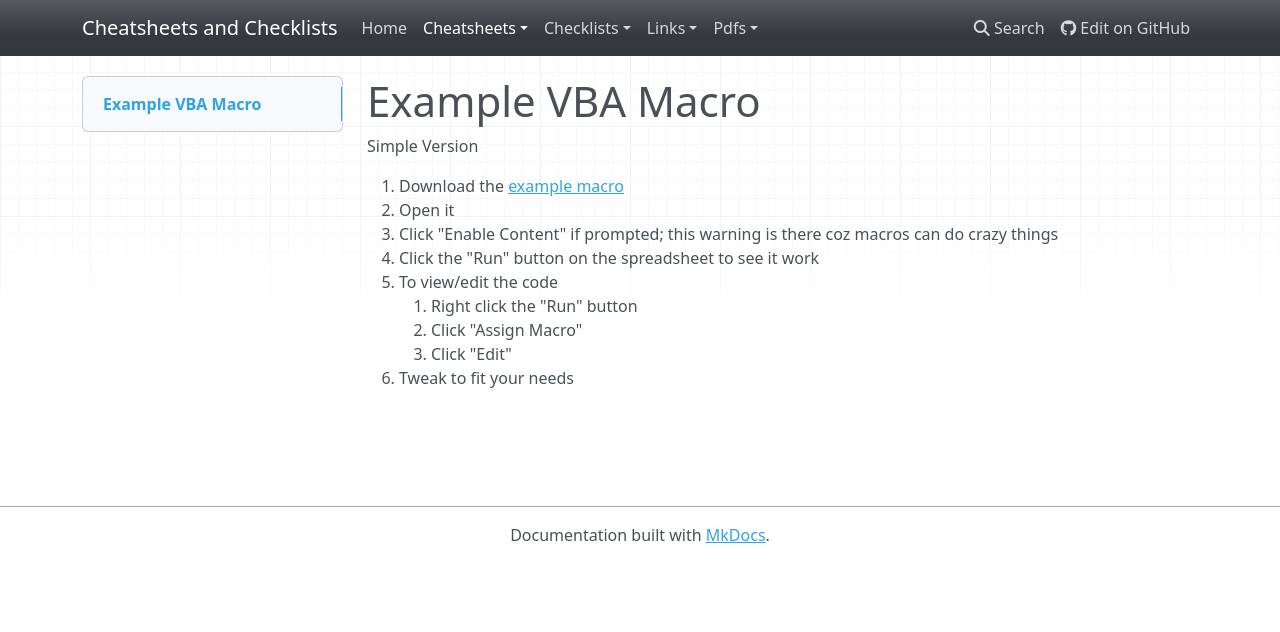
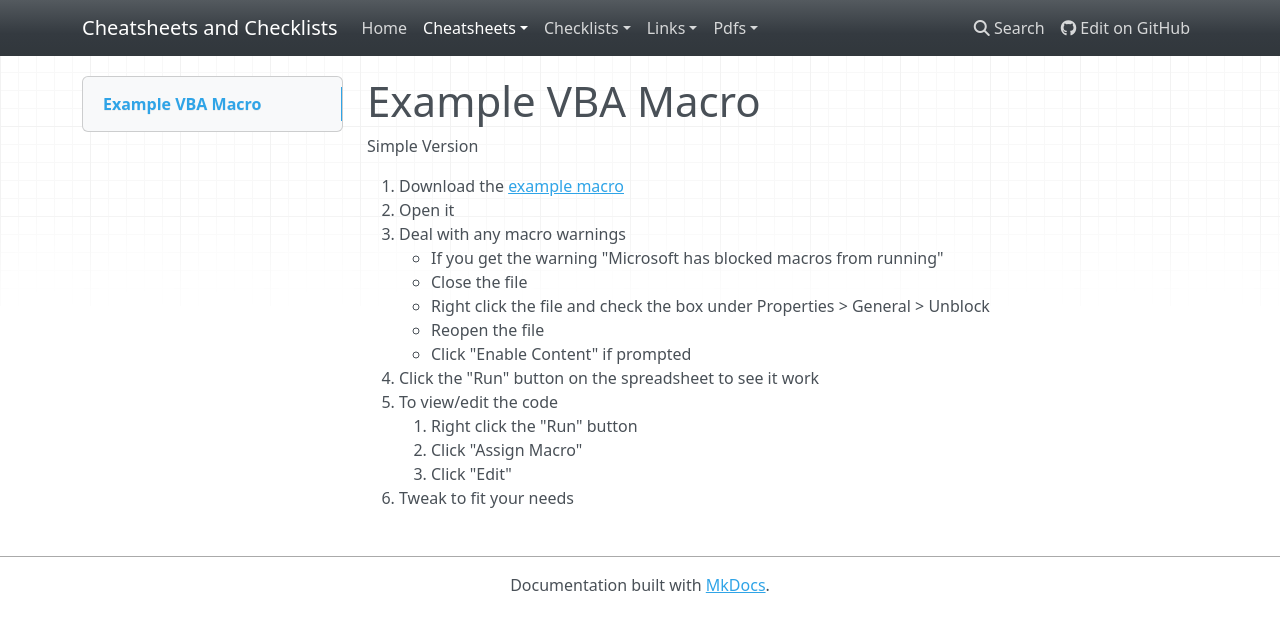
Before and after one commit to buckmanc/cheatsheets_and_checklists, an MkDocs documentation site: the page built from docs/cheatsheets/example_vba_macro_simple.md, in a window 1280 px wide. Shown: the top 632 px of the page. Built offline with MkDocs 1.6.1, drawn with Linux system fonts in a browser that asks for light colours; nearby versions of some CDN libraries.

Commit message:
update example vba macro steps

```diff
--- a/docs/cheatsheets/example_vba_macro_simple.md
+++ b/docs/cheatsheets/example_vba_macro_simple.md
@@ -3,7 +3,12 @@ Simple Version
 
 1. Download the [example macro](/misc/ExampleMacro.xlsm)
 1. Open it
-1. Click "Enable Content" if prompted; this warning is there coz macros can do crazy things
+1. Deal with any macro warnings
+    - If you get the warning "Microsoft has blocked macros from running"
+	1. Close the file
+	1. Right click the file and check the box under Properties > General > Unblock
+	1. Reopen the file
+    - Click "Enable Content" if prompted
 1. Click the "Run" button on the spreadsheet to see it work
 1. To view/edit the code
     1. Right click the "Run" button
```
